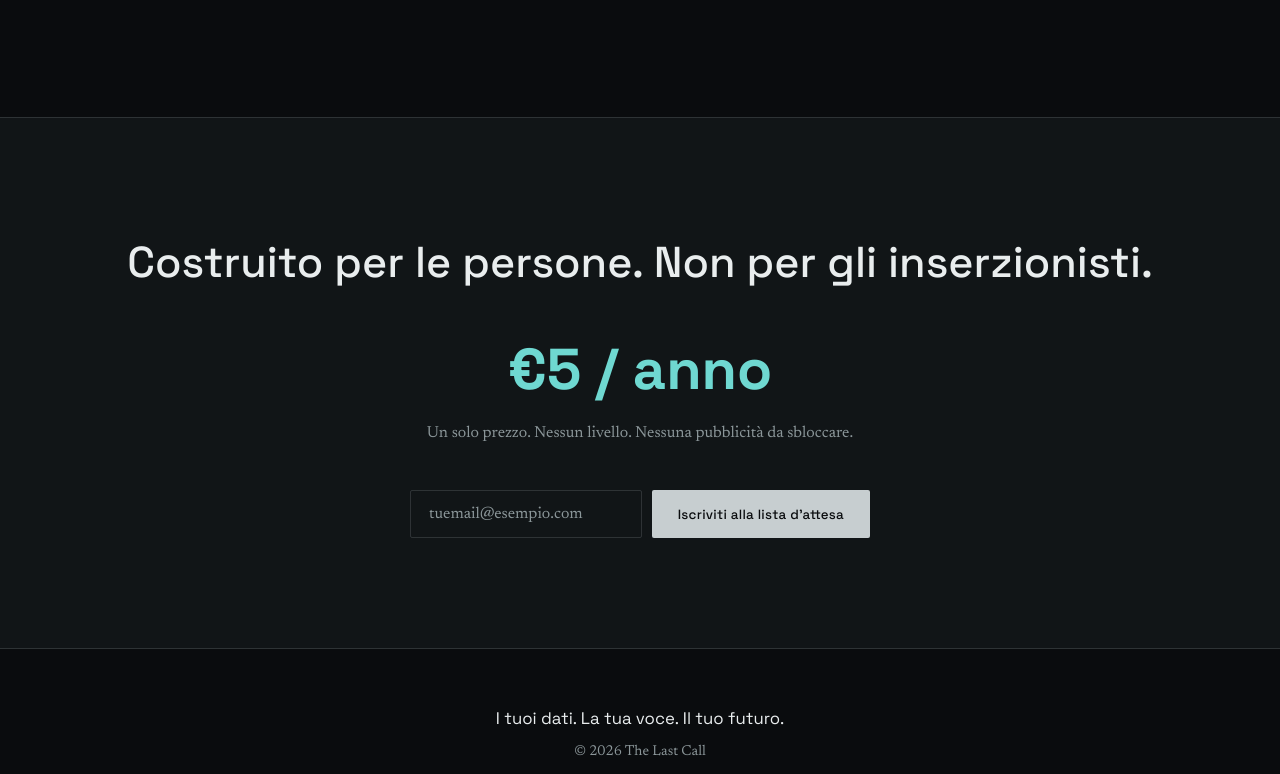
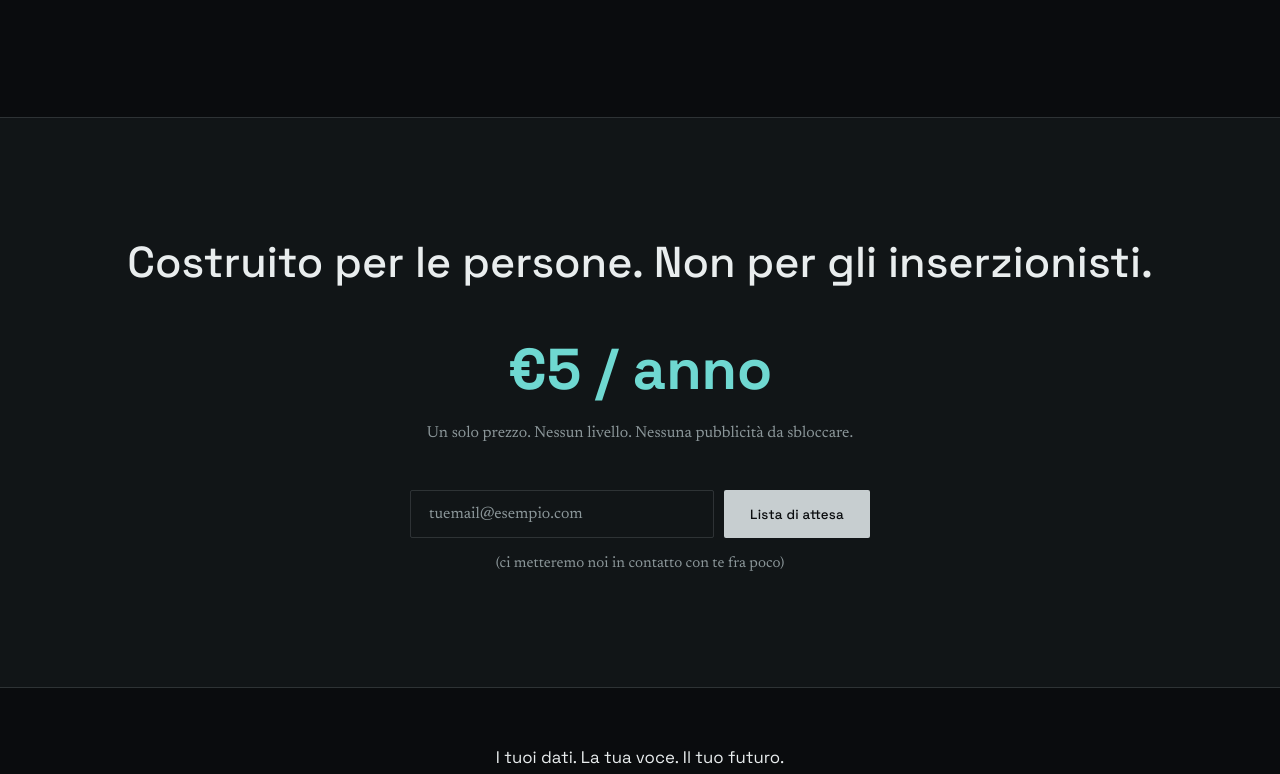
Before and after one commit to mncusco/the-last-call-site, a website: page index.html in a window 1280 px wide. Shown: the part 1683-2457 px from the top of the page. Drawn offline with Linux system fonts and the light colour scheme.

```diff
--- a/index.html
+++ b/index.html
@@ -320,6 +320,11 @@
     transition:background 220ms ease;
   }
   .join button:hover{background:var(--signal);}
+  .join .contact-note{
+    color:var(--ink-dim);
+    font-size:0.95rem;
+    margin:14px 0 0 0;
+  }
   .join .confirm{
     display:none;
     color:var(--signal);
@@ -366,7 +371,7 @@
       <p class="lede">Un social network con un'AI amichevole — che ascolta, non vende mai, e non osserva mai il tuo volto.</p>
       <div class="hero-actions">
         <a class="cta" href="#join">Unisciti a The Last Call</a>
-        <span class="price-tag">da <strong>€5</strong> / anno</span>
+        <span class="price-tag">solo <strong>€5</strong> / anno</span>
       </div>
     </div>
     <div class="hero-figure">
@@ -443,8 +448,9 @@
     <p class="price-note">Un solo prezzo. Nessun livello. Nessuna pubblicità da sbloccare.</p>
     <form id="waitlist-form">
       <input type="email" required placeholder="tuemail@esempio.com" aria-label="Indirizzo email" id="waitlist-email">
-      <button type="submit">Iscriviti alla lista d'attesa</button>
+      <button type="submit">Lista di attesa</button>
     </form>
+    <p class="contact-note">(ci metteremo noi in contatto con te fra poco)</p>
     <p class="confirm" id="waitlist-msg"></p>
   </div>
 </section>
@@ -485,7 +491,7 @@
     msg.textContent = 'Qualcosa è andato storto. Riprova tra poco.';
     msg.style.display = 'block';
     btn.disabled = false;
-    btn.textContent = "Iscriviti alla lista d'attesa";
+    btn.textContent = "Lista di attesa";
   }
 });
 </script>
```
